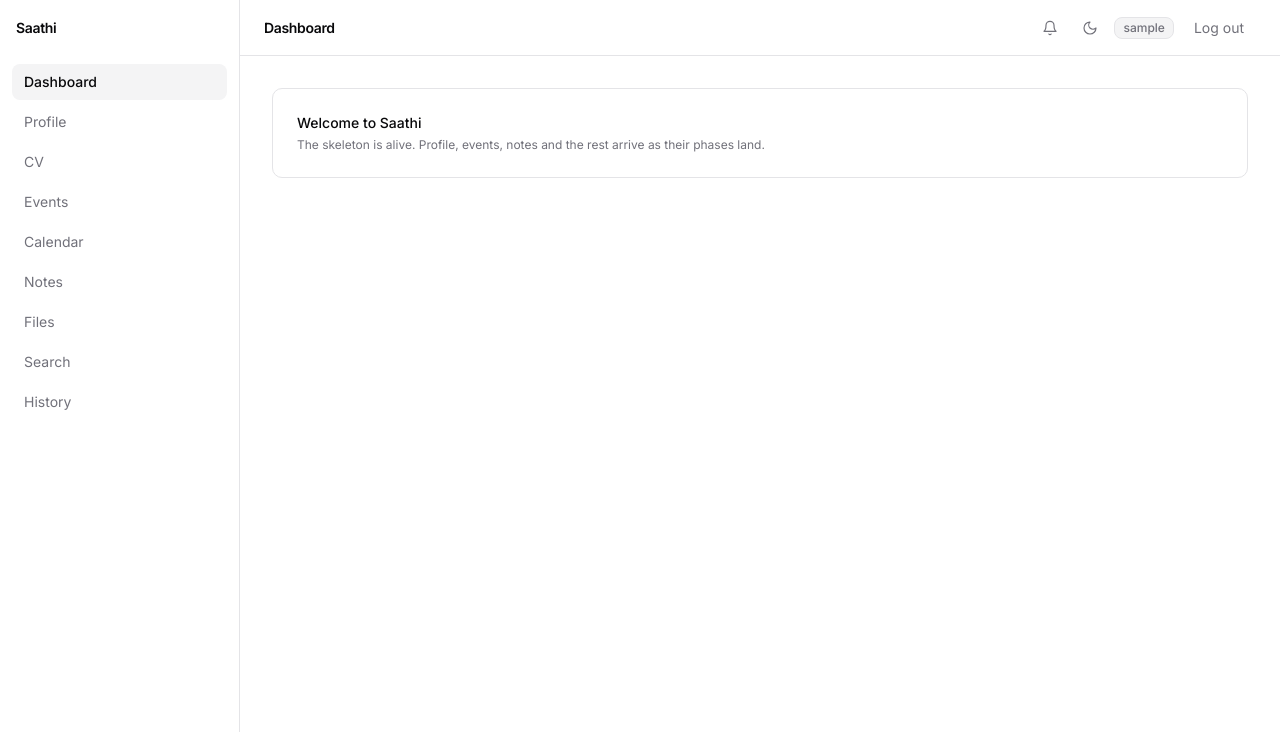
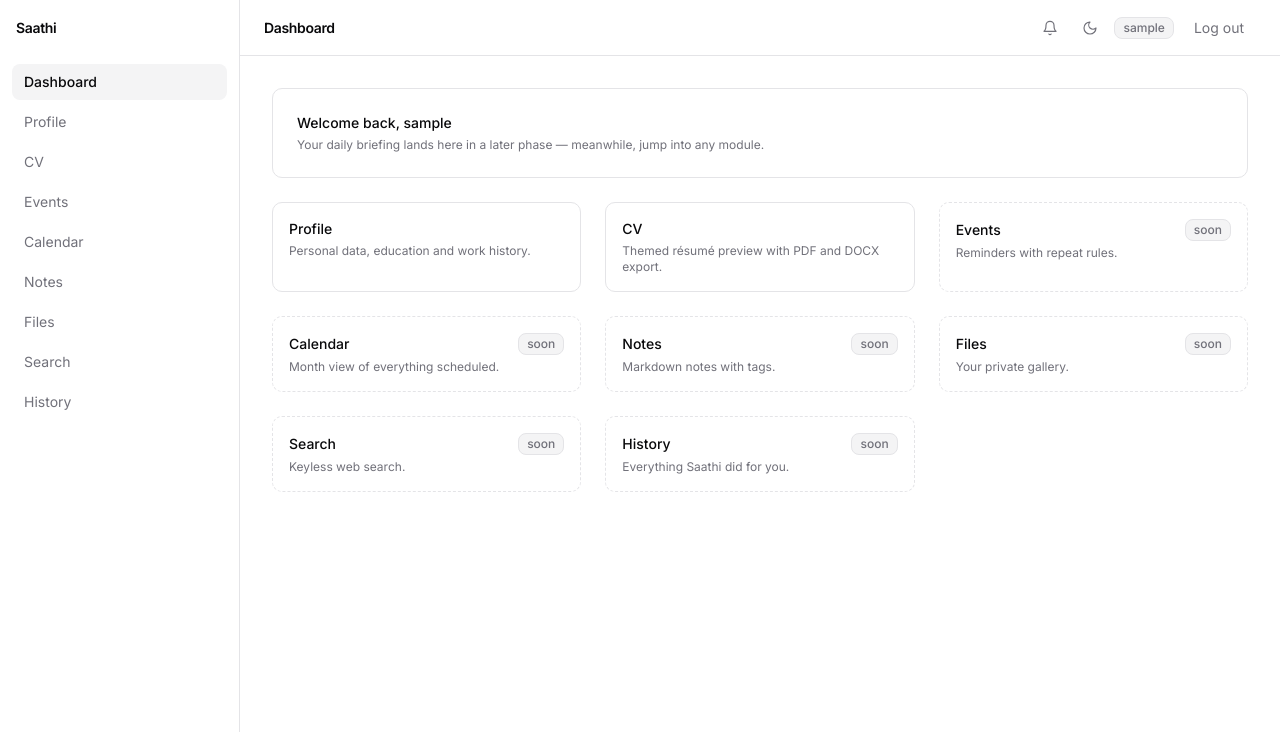
Before and after one commit to senutpal/saathi, a Flask app: page / in a window 1280 px wide. Shown: the top 732 px of the page. Run offline with Flask 3, Linux system fonts and the light colour scheme; the visitor is signed in with stand-in values (Sample User, id 1); data that the repository does not hold is empty; parts of the project's set-up code (start-up, migrations or seed data) failed here and were passed over; some libraries are stand-ins or nearby versions.

Commit message:
feat(ui): authed dashboard module grid (S9)

```diff
--- a/saathi/templates/main/home.html
+++ b/saathi/templates/main/home.html
@@ -2,10 +2,37 @@
 {% block title %}Dashboard — Saathi{% endblock %}
 {% block header %}Dashboard{% endblock %}
 {% block content %}
-<div class="card rounded-lg border border-border bg-card p-6">
-  <h2 class="text-sm font-medium">Welcome to Saathi</h2>
-  <p class="mt-1 text-xs text-muted-foreground">
-    The skeleton is alive. Profile, events, notes and the rest arrive as their phases land.
-  </p>
+<div class="space-y-6">
+  <div class="rounded-lg border border-border bg-card p-6">
+    <h2 class="text-sm font-medium">Welcome back, {{ current_user.username }}</h2>
+    <p class="mt-1 text-xs text-muted-foreground">
+      Your daily briefing lands here in a later phase — meanwhile, jump into any module.
+    </p>
+  </div>
+
+  <div class="grid gap-6 sm:grid-cols-2 lg:grid-cols-3">
+    {% set modules = [
+      ('Profile', 'Personal data, education and work history.', '/profile', true),
+      ('CV', 'Themed résumé preview with PDF and DOCX export.', '/profile/cv', true),
+      ('Events', 'Reminders with repeat rules.', '/events', false),
+      ('Calendar', 'Month view of everything scheduled.', '/calendar', false),
+      ('Notes', 'Markdown notes with tags.', '/notes', false),
+      ('Files', 'Your private gallery.', '/files', false),
+      ('Search', 'Keyless web search.', '/search', false),
+      ('History', 'Everything Saathi did for you.', '/history', false)
+    ] %}
+    {% for title, description, href, live in modules %}
+    <a href="{{ href if live else '#'}}"
+       class="{{ 'rounded-lg border border-border bg-card p-4 transition-colors hover:bg-accent/50' if live else 'rounded-lg border border-dashed border-border bg-card p-4' }} block">
+      <div class="flex items-center justify-between">
+        <p class="text-sm font-medium">{{ title }}</p>
+        {% if not live %}
+        <span class="inline-flex items-center rounded-md border border-border bg-muted px-2 py-0.5 text-xs font-medium text-muted-foreground">soon</span>
+        {% endif %}
+      </div>
+      <p class="mt-1 text-xs text-muted-foreground">{{ description }}</p>
+    </a>
+    {% endfor %}
+  </div>
 </div>
 {% endblock %}
```
